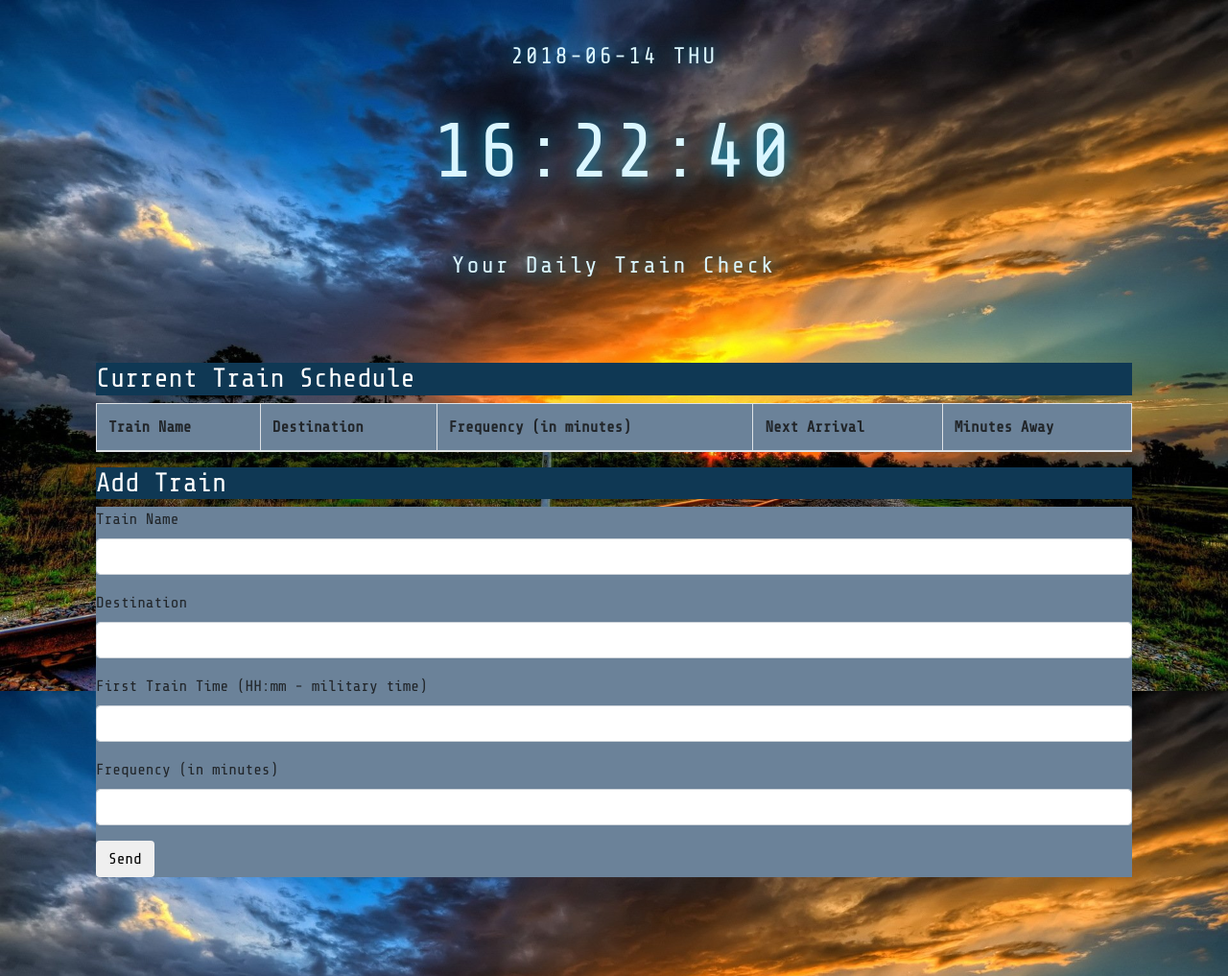
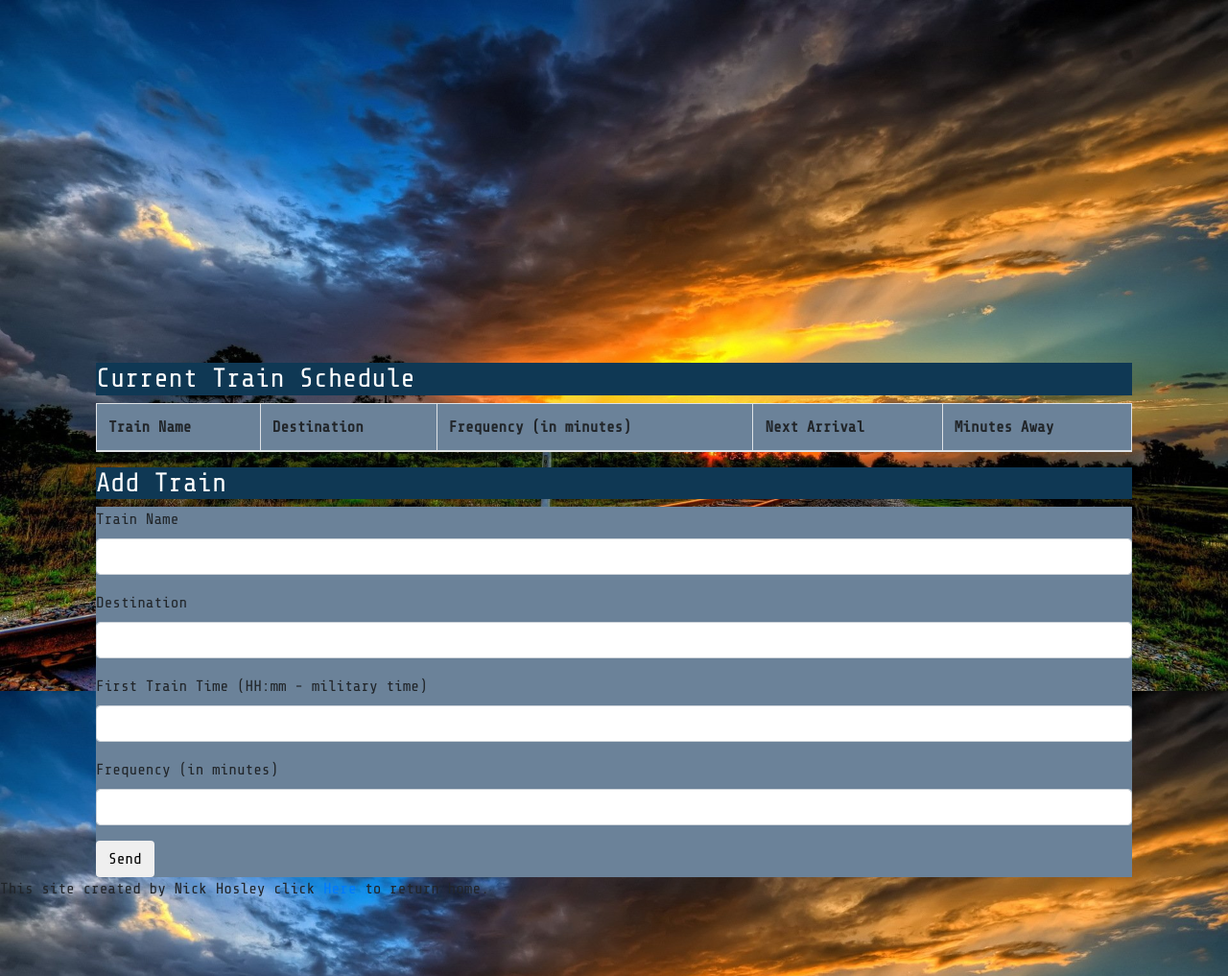
Before and after one commit to nikolaizemlin/Train-Week-7, a plain HTML site: page index.html in a window 1280 px wide. Shown: the top 1017 px of the page at 96% size. Drawn offline with nearby package versions, Linux system fonts and the light colour scheme; no server answers.

Commit message:
changed clock

```diff
--- a/index.html
+++ b/index.html
@@ -3,6 +3,7 @@
 <head>
 	<title>Train Schedule</title>
 <!-- My CSS -->
+  <link rel="stylesheet" type="text/css" href="assets/css/reset.css">
 	<link rel="stylesheet" type="text/css" href="assets/css/style.css">
 
 <!-- css for the clock animation -->
@@ -13,7 +14,7 @@
 <!-- FireBase script Link -->
 <script src="https://www.gstatic.com/firebasejs/5.0.4/firebase.js"></script>
 <!-- Jquery script link -->
-	<script src="https://code.jquery.com/jquery-2.2.3.js" integrity="sha256-laXWtGydpwqJ8JA+X9x2miwmaiKhn8tVmOVEigRNtP4=" crossorigin="anonymous"></script>
+<script src="https://ajax.googleapis.com/ajax/libs/jquery/3.3.1/jquery.min.js"></script>
 
 <!-- Firebase link-->
 <script src="https://www.gstatic.com/firebasejs/5.0.4/firebase.js"></script>
@@ -23,12 +24,13 @@
 </head>
 <body>
 
-<!-- vue.js clock html -->
- <div id="clock">
-    <p class="date">{{ date }}</p>
-    <p class="time">{{ time }}</p>
-    <p class="text">Your Daily Train Check</p>
-</div>
+  <p id="date"></p>
+  <div id="clock">
+    <p class="unit" id="hours"></p>
+    <p class="unit" id="minutes"></p>
+    <p class="unit" id="seconds"></p>
+    <p class="unit" id="ampm"></p>
+  </div>
 
 <div class="container">
 <!-- Train Schedule-->
@@ -87,9 +89,11 @@
           </div>
         </div>
 </div>
-  <!-- vue.js -->
-   <script src='https://cdnjs.cloudflare.com/ajax/libs/vue/2.3.4/vue.min.js'></script>
 
+<div class="footer">
+  <p>This site created by Nick Hosley click
+    <a href="https://nikolaizemlin.github.io/mainsite/">Here</a> to return home.</p>
+</div>
   <!-- my js -->
   <script type="text/javascript" src="assets/js/train.js"></script>
 </body>
```
